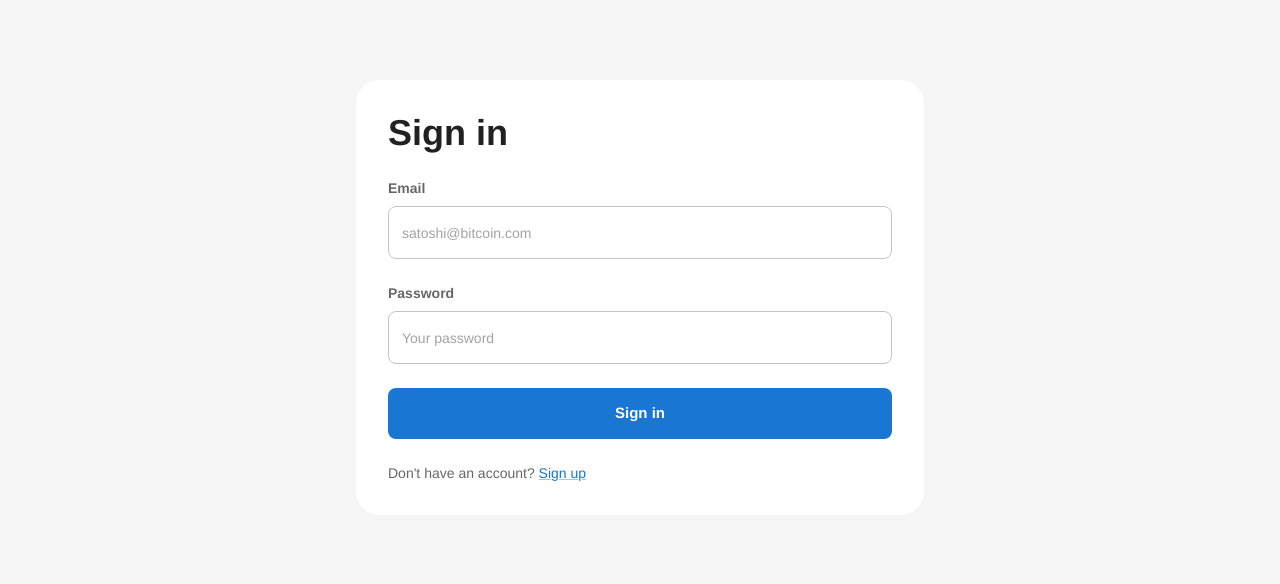
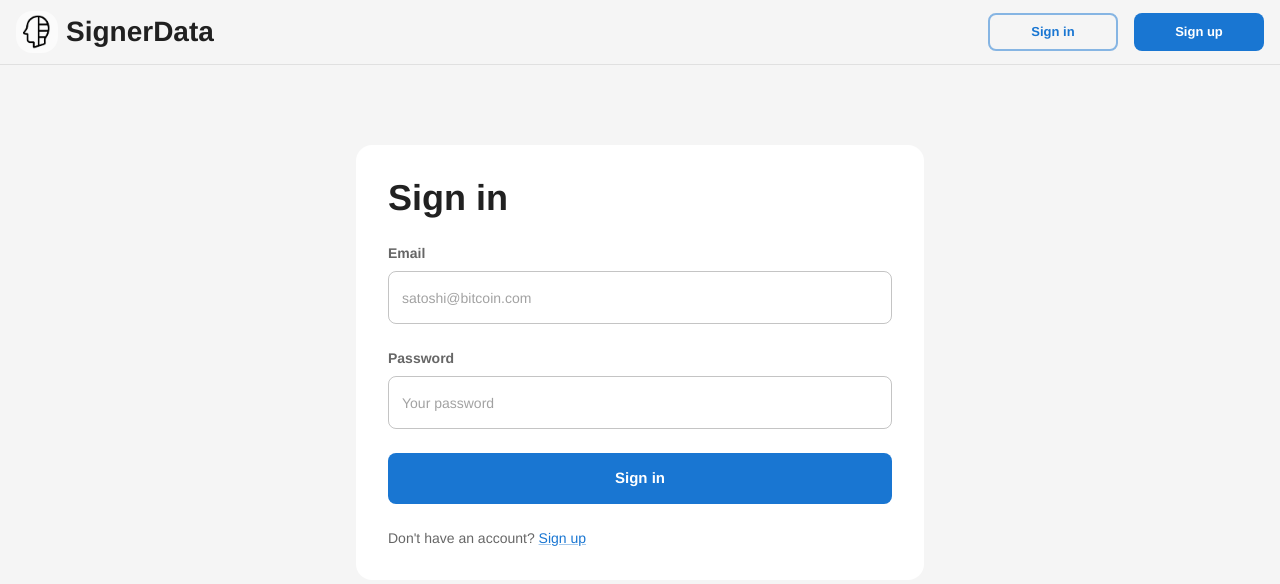
Before and after one commit to signerdata/signer-data-web, a React (Vite) app: page /login in a window 1280 px wide. Shown: the top 584 px of the page. Built offline with nearby package versions, Linux system fonts and the light colour scheme; no server answers.

Commit message:
Add header

```diff
--- a/src/App.tsx
+++ b/src/App.tsx
@@ -2,10 +2,12 @@ import { Session } from '@supabase/supabase-js'
 import { useEffect, useState } from 'react'
 import { Navigate, Route, BrowserRouter as Router, Routes } from 'react-router-dom'
 import AuthCallback from './components/AuthCallback'
-import Dashboard from './components/Dashboard'
+import Dashboard from './components/dashboard'
+import Header from './components/Header'
 import Home from './components/Home'
 import Login from './components/Login'
 import Register from './components/Register'
+import Settings from './components/settings'
 import { supabase } from './config/supabase'
 
 function App() {
@@ -27,12 +29,20 @@ function App() {
 
   return (
     <Router>
+      <Header session={session} />
       <Routes>
         <Route path="/" element={<Home />} />
         <Route path="/login" element={!session ? <Login /> : <Navigate to="/" />} />
         <Route path="/register" element={!session ? <Register /> : <Navigate to="/" />} />
-        <Route path="/dashboard" element={session ? <Dashboard /> : <Navigate to="/login" />} />
         <Route path="/auth/callback" element={<AuthCallback />} />
+        <Route
+          path="/dashboard"
+          element={session ? <Dashboard session={session} /> : <Navigate to="/login" />}
+        />
+        <Route
+          path="/settings"
+          element={session ? <Settings session={session} /> : <Navigate to="/login" />}
+        />
       </Routes>
     </Router>
   )
--- /dev/null
+++ b/src/components/Header.tsx
@@ -0,0 +1,90 @@
+import { AppBar, Box, Button, Stack, Tab, Tabs, Toolbar, Typography } from '@mui/material'
+import { Session } from '@supabase/supabase-js'
+import { useLocation, useNavigate } from 'react-router-dom'
+import Logo from '../assets/logo.png'
+import { supabase } from '../config/supabase'
+
+function Header({ session }: { session: Session | null }) {
+  const navigate = useNavigate()
+  const location = useLocation()
+
+  const handleLogout = async () => {
+    try {
+      const { error } = await supabase.auth.signOut()
+      if (error) {
+        throw error
+      }
+      navigate('/login')
+    } catch (error) {
+      console.error('Error logging out:', error)
+    }
+  }
+
+  return (
+    <AppBar position="static" color="default" elevation={0} sx={{ marginBottom: 0 }}>
+      <Toolbar sx={{ gap: 2 }}>
+        <Box width="300px">
+          <Stack
+            direction="row"
+            gap={1}
+            alignItems="center"
+            onClick={() => navigate('/')}
+            sx={{ cursor: 'pointer' }}
+          >
+            <img src={Logo} alt="SignerData" width={42} height={42} style={{ borderRadius: 16 }} />
+            <Typography variant="h2">SignerData</Typography>
+          </Stack>
+        </Box>
+        <Box
+          sx={{
+            flexGrow: 1,
+            display: 'flex',
+            justifyContent: 'center',
+          }}
+        >
+          {session && (
+            <Tabs value={location.pathname} onChange={(_, value) => navigate(value)}>
+              <Tab label="Dashboard" value="/dashboard" />
+              <Tab label="Settings" value="/settings" />
+            </Tabs>
+          )}
+        </Box>
+        <Box
+          sx={{
+            width: '300px',
+            display: 'flex',
+            gap: 2,
+            justifyContent: 'flex-end',
+          }}
+        >
+          {session ? (
+            <Button variant="contained" sx={{ width: '130px' }} size="small" onClick={handleLogout}>
+              Sign out
+            </Button>
+          ) : (
+            <>
+              <Button
+                variant="outlined"
+                sx={{ width: '130px' }}
+                size="small"
+                onClick={() => navigate('/login')}
+              >
+                Sign in
+              </Button>
+              <Button
+                variant="contained"
+                sx={{ width: '130px' }}
+                size="small"
+                onClick={() => navigate('/register')}
+              >
+                Sign up
+              </Button>
+            </>
+          )}
+        </Box>
+      </Toolbar>
+    </AppBar>
+  )
+}
+
+export default Header
--- a/src/styles/theme.ts
+++ b/src/styles/theme.ts
@@ -2,13 +2,30 @@ import { createTheme } from '@mui/material/styles'
 
 const theme = createTheme({
   components: {
+    MuiAppBar: {
+      styleOverrides: {
+        root: {
+          backgroundColor: 'transparent',
+          borderBottom: '1px solid #E0E0E0',
+          padding: 0,
+        },
+      },
+    },
+    MuiToolbar: {
+      styleOverrides: {
+        root: {
+          paddingLeft: 'var(--space-2) !important',
+          paddingRight: 'var(--space-2) !important',
+        },
+      },
+    },
     MuiCard: {
       styleOverrides: {
         root: {
           justifyContent: 'start',
           boxShadow: 'none',
           position: 'relative',
-          borderRadius: 'var(--space-3)',
+          borderRadius: 'var(--space-2)',
           padding: 'var(--space-4)',
         },
       },
@@ -77,6 +94,37 @@ const theme = createTheme({
         }),
       },
     },
+    MuiTabs: {
+      styleOverrides: {
+        root: {
+          minHeight: 'unset',
+          display: 'flex',
+          '& .MuiTabs-flexContainer': {
+            gap: 'var(--space-2)',
+          },
+        },
+        indicator: {
+          display: 'none',
+        },
+      },
+    },
+    MuiTab: {
+      styleOverrides: {
+        root: {
+          textTransform: 'none',
+          fontWeight: '700',
+          '&.Mui-selected': {
+            backgroundColor: 'rgba(0, 0, 0, 0.04)',
+            height: '100%',
+            borderRadius: '8px',
+            color: 'primary.main',
+          },
+          '&:focus': {
+            borderRadius: '8px',
+          },
+        },
+      },
+    },
   },
   typography: {
     fontFamily: 'inherit',
```
Also changed, not shown: src/assets/logo.png (added).
